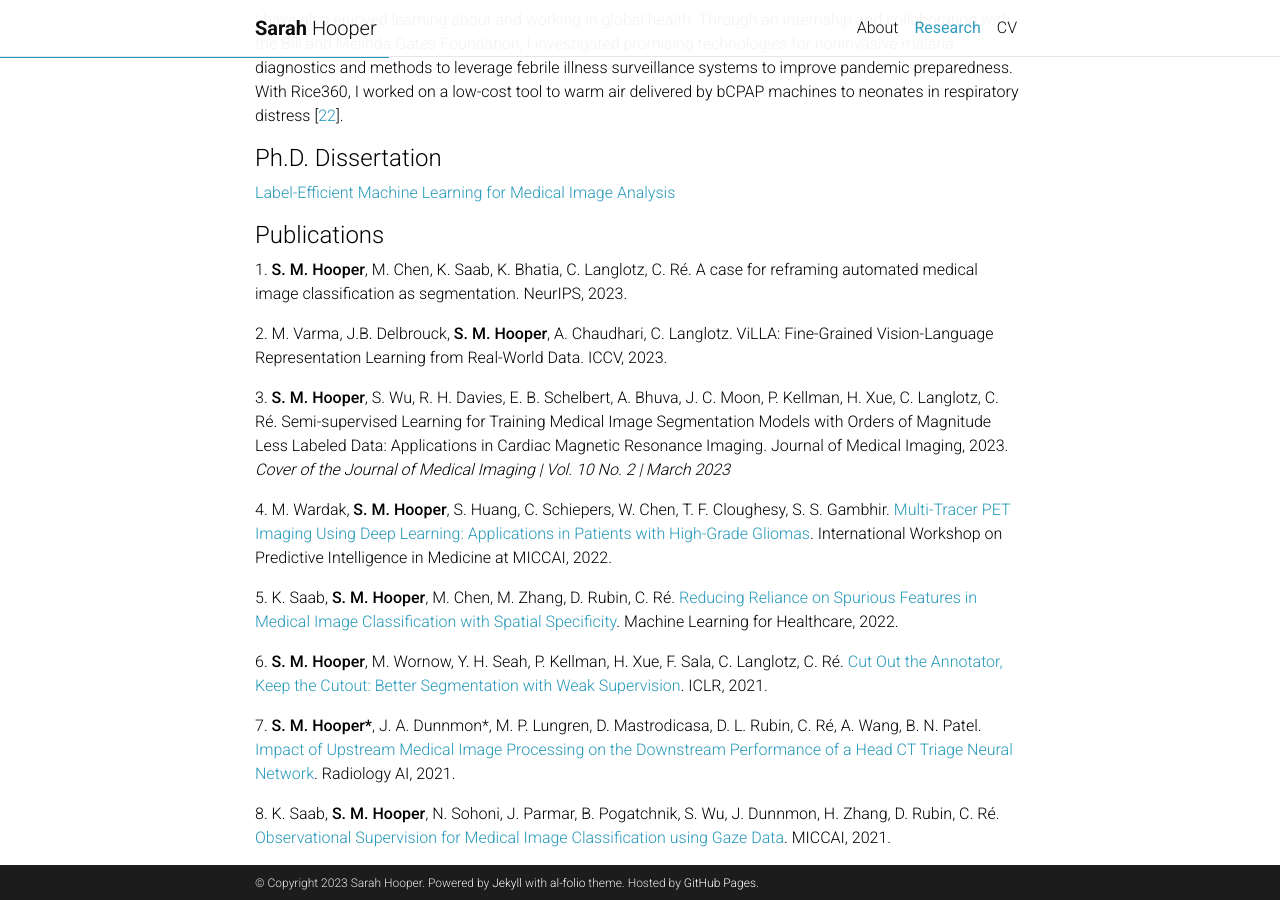
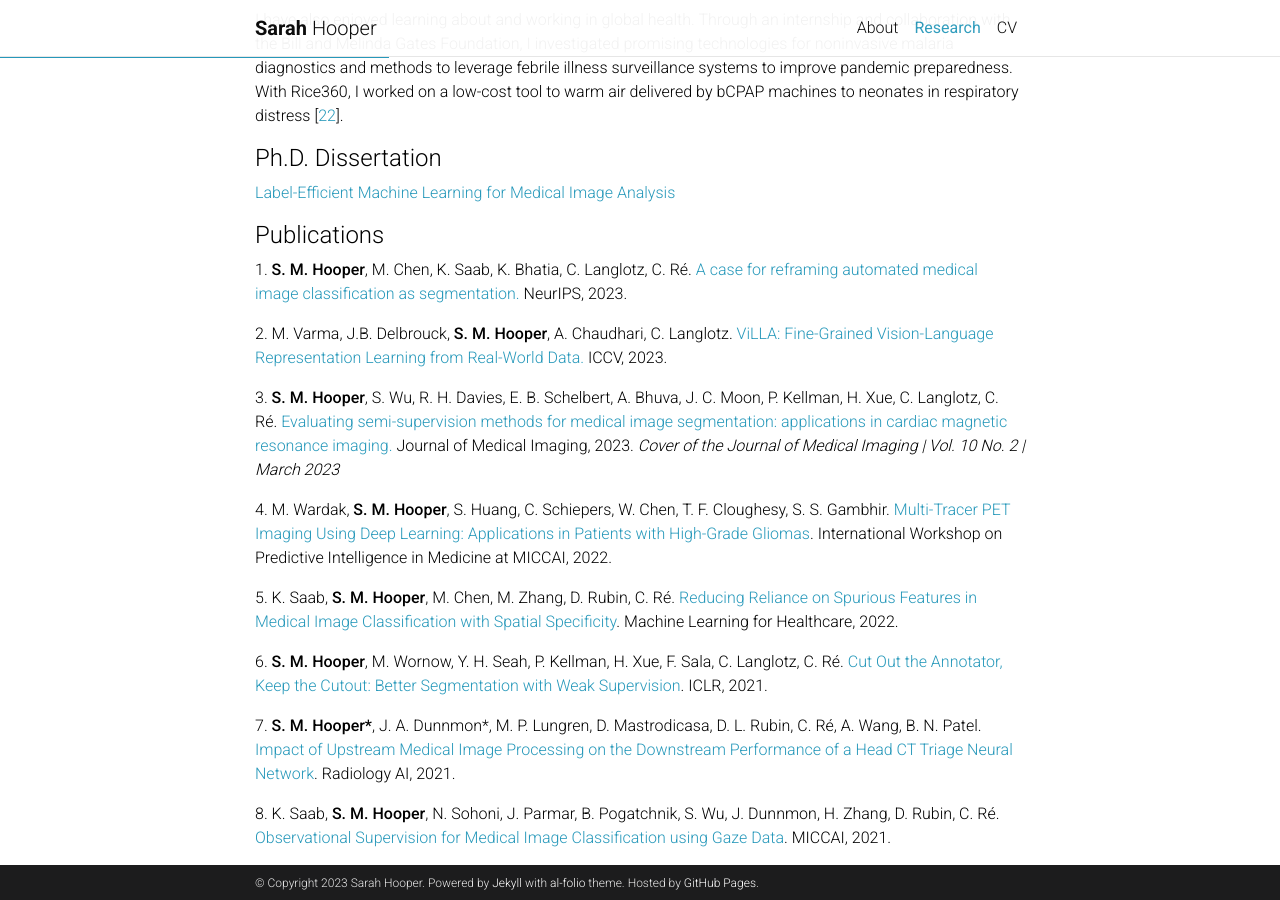
Before and after one commit to sarahmhooper/sarahmhooper.github.io, a Jekyll site: the page built from _pages/research.md, in a window 1280 px wide and 900 px high, scrolled down 561 px. Built offline with Jekyll 4.4.1, drawn with Linux system fonts in a browser that asks for light colours; comment, search, counter and statistics services are not loaded; a style sheet for code colours, icons or effects is not loaded.

Commit message:
Added links, corrected cites

```diff
--- a/_pages/research.md
+++ b/_pages/research.md
@@ -7,11 +7,11 @@ nav: true
 nav_order: 1
 ---
 
-**Current research.** I have worked on projects throughout the medical imaging pipeline, from upstream image acquisition [[10](#pub8), [11](#pub9)], preprocessing [[7](#pub5)], and synthesis [[4](#pub2), [23](#pub21)] to downstream image analysis [[1](#pub1), [2](#pub1), [3](#pub1), [8](#pub6), [9](#pub7)]. Currently, I am working to expand quantitative imaging and automated image processing applications in biomedical and clinical imaging. Our goal is to leverage recent progress in self-supervision and foundation models to enable rapid development of high-quality computer vision models for healthcare.
+**Current research.** I have worked on projects throughout the medical imaging pipeline, from upstream image acquisition [[10](#pub8), [11](#pub9)], preprocessing [[7](#pub5)], and synthesis [[4](#pub2), [23](#pub21)] to downstream image analysis [[1](#pub22), [2](#pub23), [3](#pub1), [8](#pub6), [9](#pub7)]. Currently, I am working to expand quantitative imaging and automated image processing applications in biomedical and clinical imaging. Our goal is to leverage recent progress in self-supervision and foundation models to enable rapid development of high-quality computer vision models for healthcare.
 
 **Future interests.** I think there is great potential in integrating a wider breadth of the imaging pipeline---including acquisition hardware, reconstruction algorithms, and downstream analysis---when developing ML-based applications for medical imaging. I am particularly interested in projects that improve the accessibility of high-quality healthcare by reducing costs to manufacture, deploy, maintain, and use healthcare technologies.
 
-**Past work.** During my Ph.D., I focused on a line of work around medical image segmentation. I developed methods to train segmentation networks with limited labeled data [[3](#pub1), [6](#pub4), [12](#pub10)], evaluated networks on clinical tasks [[3](#pub1), [14](#pub12)], and explored how to leverage segmentation to improve other ML pipelines [[1](#pub3), [2](#pub3)]. As an undergraduate at Rice University, I worked with a large team investigating automated seizure detection to control deep brain stimulation systems [[13](#pub11), [20](#pub18), [21](#pub19)].
+**Past work.** During my Ph.D., I focused on a line of work around medical image segmentation. I developed methods to train segmentation networks with limited labeled data [[3](#pub1), [6](#pub4), [12](#pub10)], evaluated networks on clinical tasks [[3](#pub1), [14](#pub12)], and explored how to leverage segmentation to improve other ML pipelines [[1](#pub22), [2](#pub23)]. As an undergraduate at Rice University, I worked with a large team investigating automated seizure detection to control deep brain stimulation systems [[13](#pub11), [20](#pub18), [21](#pub19)].
 
 I have also enjoyed learning about and working in global health. Through an internship and collaboration with the Bill and Melinda Gates Foundation, I investigated promising technologies for noninvasive malaria diagnostics and methods to leverage febrile illness surveillance systems to improve pandemic preparedness. With Rice360, I worked on a low-cost tool to warm air delivered by bCPAP machines to neonates in respiratory distress [[22](#pub20)].
 
@@ -23,11 +23,11 @@ I have also enjoyed learning about and working in global health. Through an inte
 
 #### Publications
 
-<a name="pub22"> </a> 1. **S. M. Hooper**, M. Chen, K. Saab, K. Bhatia, C. Langlotz, C. Ré. A case for reframing automated medical image classification as segmentation. NeurIPS, 2023.
+<a name="pub22"> </a> 1. **S. M. Hooper**, M. Chen, K. Saab, K. Bhatia, C. Langlotz, C. Ré. [A case for reframing automated medical image classification as segmentation.](https://openreview.net/pdf?id=b8xowIlZ7v) NeurIPS, 2023.
 
-<a name="pub23"> </a> 2. M. Varma, J.B. Delbrouck, **S. M. Hooper**, A. Chaudhari, C. Langlotz. ViLLA: Fine-Grained Vision-Language Representation Learning from Real-World Data. ICCV, 2023.
+<a name="pub23"> </a> 2. M. Varma, J.B. Delbrouck, **S. M. Hooper**, A. Chaudhari, C. Langlotz. [ViLLA: Fine-Grained Vision-Language Representation Learning from Real-World Data.](https://openaccess.thecvf.com/content/ICCV2023/papers/Varma_ViLLA_Fine-Grained_Vision-Language_Representation_Learning_from_Real-World_Data_ICCV_2023_paper.pdf) ICCV, 2023.
 
-<a name="pub1"> </a> 3. **S. M. Hooper**, S. Wu, R. H. Davies, E. B. Schelbert, A. Bhuva, J. C. Moon, P. Kellman, H. Xue, C. Langlotz, C. Ré. Semi-supervised Learning for Training Medical Image Segmentation Models with Orders of Magnitude Less Labeled Data: Applications in Cardiac Magnetic Resonance Imaging. Journal of Medical Imaging, 2023.
+<a name="pub1"> </a> 3. **S. M. Hooper**, S. Wu, R. H. Davies, E. B. Schelbert, A. Bhuva, J. C. Moon, P. Kellman, H. Xue, C. Langlotz, C. Ré. [Evaluating semi-supervision methods for medical image segmentation: applications in cardiac magnetic resonance imaging.](https://pubmed.ncbi.nlm.nih.gov/37009059/) Journal of Medical Imaging, 2023.
 *Cover of the Journal of Medical Imaging | Vol. 10 No. 2 | March 2023*
 
 <a name="pub2"> </a> 4. M. Wardak, **S. M. Hooper**, S. Huang, C. Schiepers, W. Chen, T. F. Cloughesy, S. S. Gambhir. [Multi-Tracer PET Imaging Using Deep Learning: Applications in Patients with High-Grade Gliomas](https://link.springer.com/chapter/10.1007/978-3-031-16919-9_3). International Workshop on Predictive Intelligence in Medicine at MICCAI, 2022.
```
